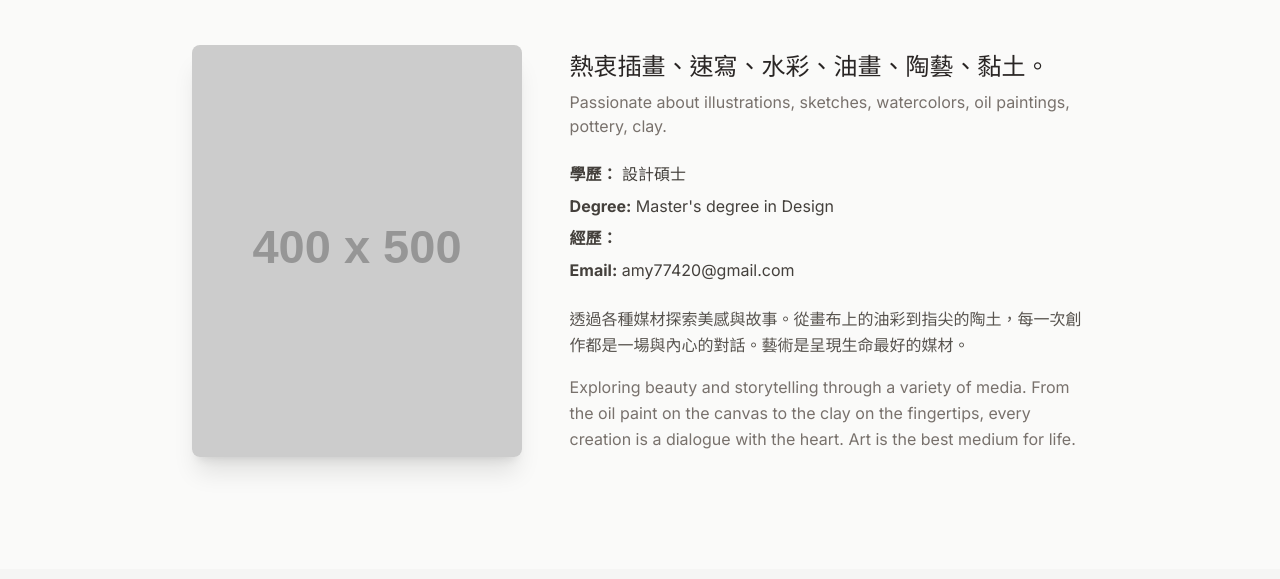
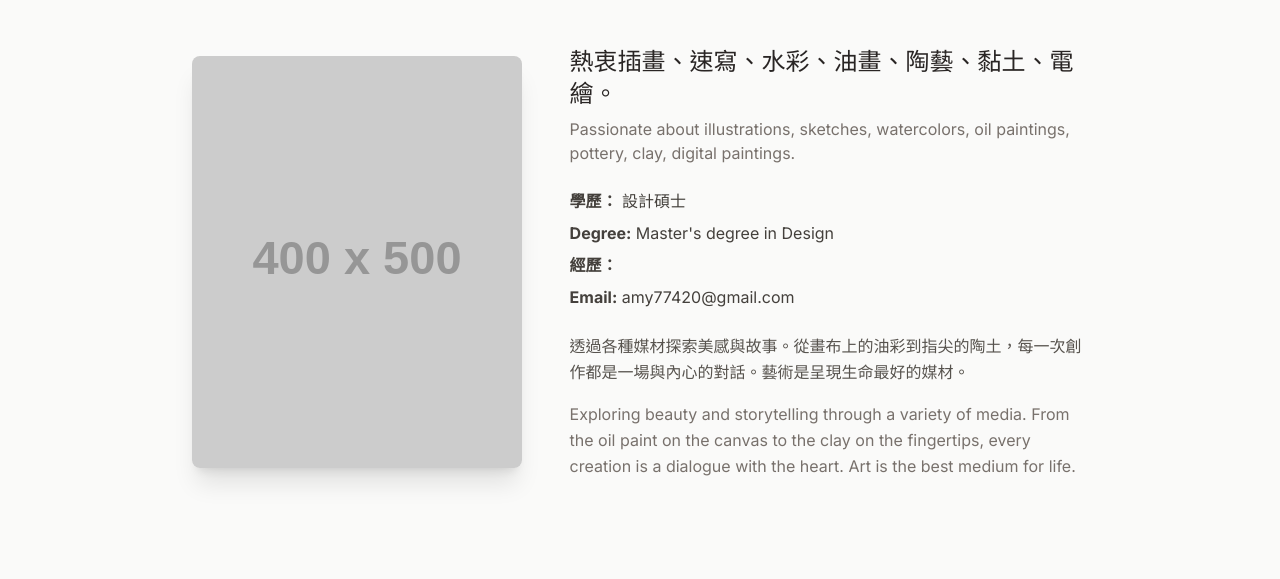
Before and after one commit to jerrystars888/chien.github.io, a plain HTML site: page index.html in a window 1280 px wide. Both pictures are taken after a click on the link "關於". Shown: the part 187-766 px from the top of the page. Drawn offline with nearby package versions, Linux system fonts and the light colour scheme; placeholder pictures from the web are drawn by us.

Commit message:
Fix About Section

```diff
--- a/index.html
+++ b/index.html
@@ -119,9 +119,9 @@
                         <img src="https://placehold.co/400x500/eab308/3f3f46?text=Amy" alt="Amy的個人照片" class="rounded-lg shadow-xl w-full">
                     </div>
                     <div class="md:col-span-3">
-                        <h3 class="text-2xl font-serif text-stone-800">熱衷插畫、速寫、水彩、油畫、陶藝、黏土。</h3>
+                        <h3 class="text-2xl font-serif text-stone-800">熱衷插畫、速寫、水彩、油畫、陶藝、黏土、電繪。</h3>
                         <p class="fst-italic text-stone-500 mt-2">
-                          Passionate about illustrations, sketches, watercolors, oil paintings, pottery, clay.
+                          Passionate about illustrations, sketches, watercolors, oil paintings, pottery, clay, digital paintings.
                         </p>
                         <ul class="mt-6 space-y-2 text-stone-700">
                             <li><strong>學歷：</strong> <span>設計碩士</span></li>
```
